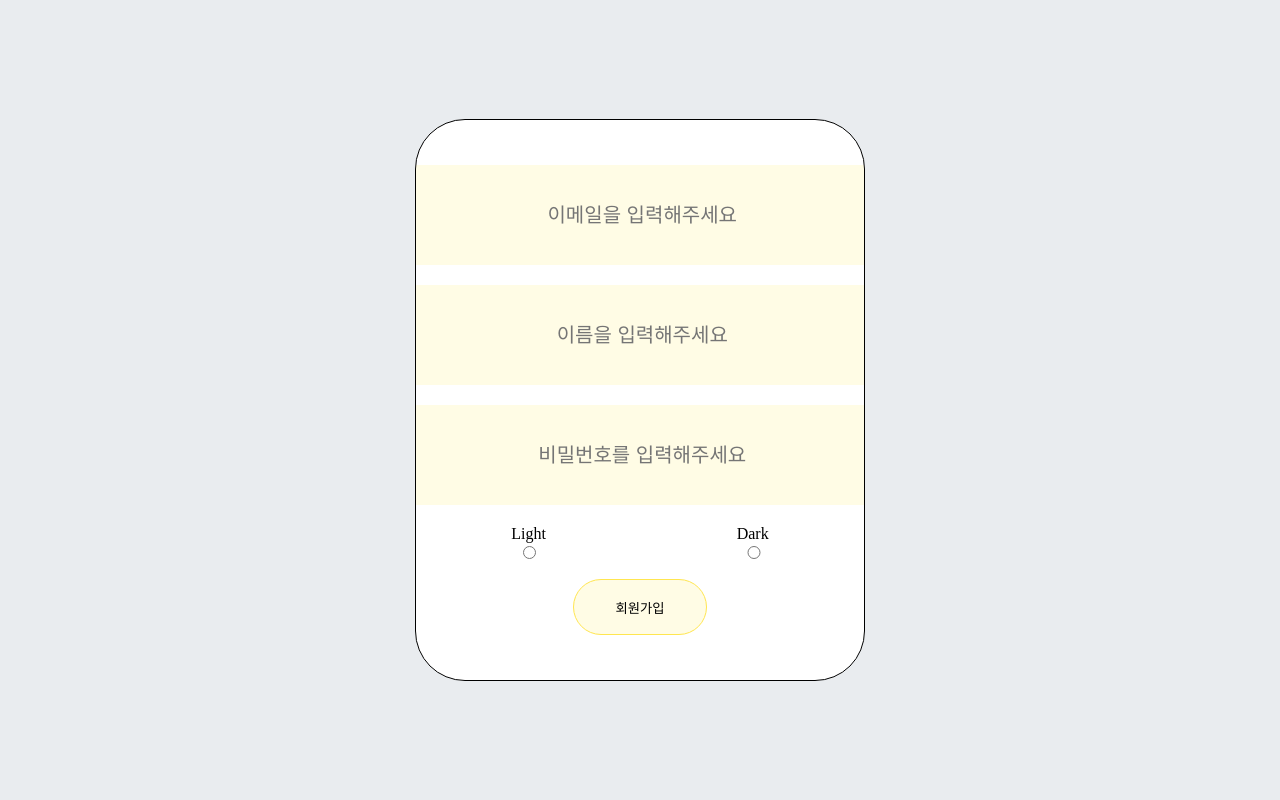
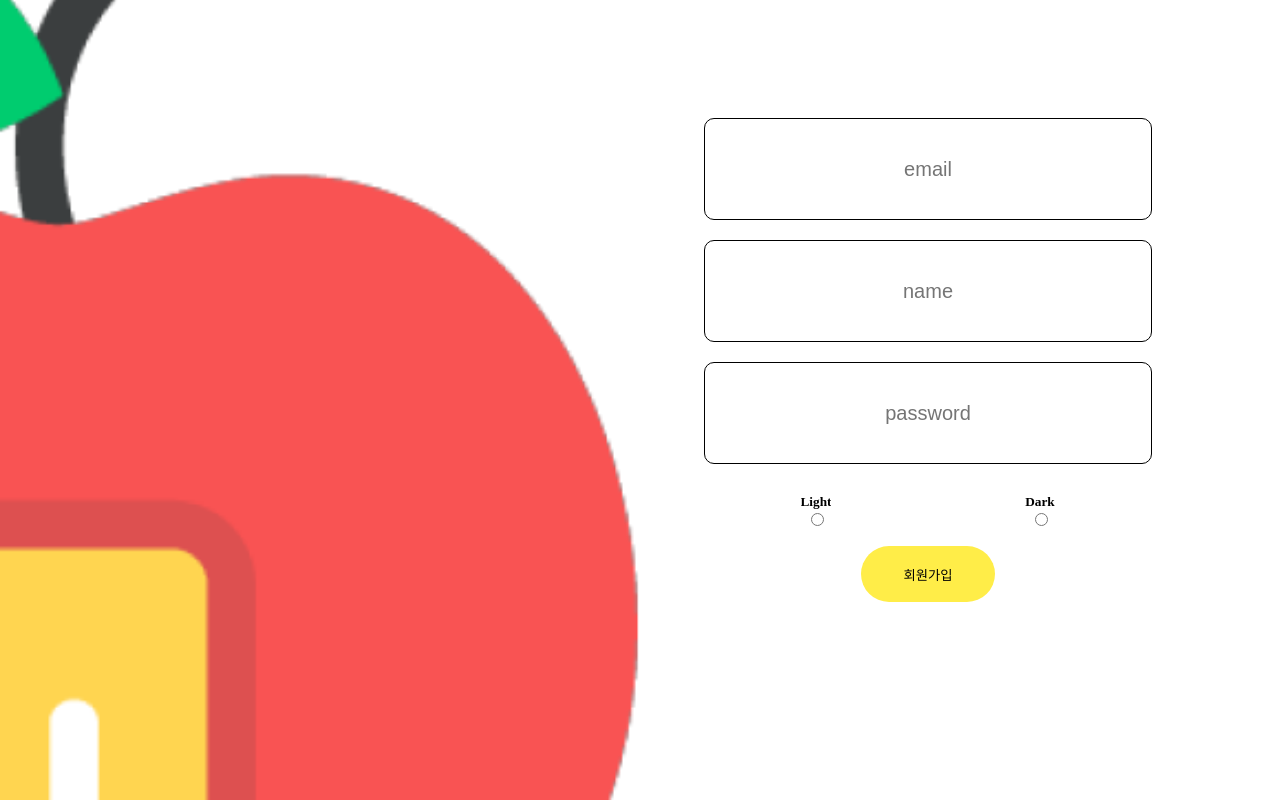
Before and after one commit to Diet-Management/DM_Frontend, a React (Create React App) app: page /signup in a window 1280 px wide. Built offline with nearby package versions, Linux system fonts and the light colour scheme.

Commit message:
main 브랜치에 push해버려서 개고생 중...

```diff
--- a/src/App.tsx
+++ b/src/App.tsx
@@ -13,7 +13,6 @@ function App() {
         <Route path="/" element={<StartPage />} />
         <Route path="/home" element={<HomePage />} />
         <Route path="/notice" element={<NoticePage />} />
-        {/* <Route path="/signin" element={<Login />} /> */}
         <Route path="/signup" element={<SignUp />} />
       </Routes>
     </BrowserRouter>
--- a/src/Components/SignUp/SignUp.tsx
+++ b/src/Components/SignUp/SignUp.tsx
@@ -1,34 +1,53 @@
 import axios from "axios";
 import { useEffect, useState } from "react";
 import * as S from "./Style";
+import apple from '../../Assets/apple.png'
+
+interface information {
+    email: string
+    name: string
+    PW: string
+    theme: string
+}
 
 export default function SignUp() {
 
-    const [inputs, setInputs] = useState({
+    const [inputs, setInputs] = useState<information>({
         email: "",
         name: "",
         PW: "",
+        theme: "",
     });
-    const { email, name, PW} = inputs;
+    const { email, name, PW, theme } = inputs;
 
-    const onChange = (e: any) => {
-        const { value, name } = e.target;
+    const onChange = ({ target }: any) => {
+        const { value, name } = target;
         setInputs({
             ...inputs,
             [name]: value
         });
 
-        console.log(email, PW);
     };
 
     const onSumbit = () => {
+        const regExp_email = /^[0-9a-zA-Z]([-_.]?[0-9a-zA-Z])*@[0-9a-zA-Z]([-_.]?[0-9a-zA-Z])*.[a-zA-Z]{2,3}$/i;
+
+        if (!regExp_email.test(email)) {
+            alert("이메일 형식에 맞게 작성하세요");
+        } else if (name === "") {
+            alert("이름을 작성하세요");
+        } else if (PW === "" || PW.length < 8) {
+            alert("8자 이상의 비밀번호를 작성하세요");
+        } else if (theme === "") {
+            alert("선호하는 테마를 선택하세요");
+        } else {
             axios.post('/v1/member/join', {
-            email: "ang@gmail.com",
-            name: "앙기모딱",
-            password: "1234",
-            theme: "LIGHT",
+                email: email,
+                name: name,
+                password: PW,
+                theme: theme,
             })
-            .then(({data}) => {
+                .then(({ data }) => {
                     console.log(data);
                 })
                 .catch((error) => {
@@ -36,16 +55,21 @@ export default function SignUp() {
                 })
         }
 
+    }
+
+
     return (
         <S.BackgroundContainer>
             <S.BackgroundWrapper>
-                <S.UserWrapper><S.UserInput type="email" name="email" value={email} onChange={onChange} placeholder="이메일을 입력해주세요" /></S.UserWrapper>
-                <S.UserWrapper><S.UserInput type="text" name="email" value={email} onChange={onChange} placeholder="이름을 입력해주세요" /></S.UserWrapper>
-                <S.UserWrapper><S.UserInput type="password" name="PW" value={PW} onChange={onChange} placeholder="비밀번호를 입력해주세요" /></S.UserWrapper>
+                <S.UserWrapper><S.UserInput type="email" name="email" value={email} onChange={onChange} placeholder="email" /></S.UserWrapper>
+                <S.UserWrapper><S.UserInput type="text" name="name" value={name} onChange={onChange} placeholder="name" /></S.UserWrapper>
+                <S.UserWrapper><S.UserInput type="password" name="PW" value={PW} onChange={onChange} placeholder="password" /></S.UserWrapper>
 
                 <S.UserChoiceContainer>
-                    <S.UserChoiceWrapper>Light<input type="radio" /></S.UserChoiceWrapper>
-                    <S.UserChoiceWrapper>Dark<input type="radio" /></S.UserChoiceWrapper>
+                    <h5>Light</h5>
+                    <h5>Dark</h5>
+                    <input type="radio" name="radio" onClick={() => { setInputs({ ...inputs, theme: "LIGHT" }) }} />
+                    <input type="radio" name="radio" onClick={() => { setInputs({ ...inputs, theme: "BLACK" }) }} />
                 </S.UserChoiceContainer>
 
                 <S.UserSumbit onClick={onSumbit}>회원가입</S.UserSumbit>
--- a/src/Components/SignUp/Style.ts
+++ b/src/Components/SignUp/Style.ts
@@ -1,61 +1,61 @@
 import styled from "styled-components";
+import apple from "../../Assets/apple.png"
 
 export const BackgroundContainer = styled.div`
     width: 100vw;
     height: 100vh;
-    display: flex;
     align-items: center;
-    background-color: #E9ECEF;
+    background-image: url(${apple});
+    background-repeat : no-repeat;
+    background-position: left bottom;
+    background-size: 81.6vh;
 `
 
 export const BackgroundWrapper = styled.div`
     width: 35vw;
     min-width: 300px;
     height: 70vh;
-    margin: 0 auto;
     display: flex;
     flex-direction: column;
     justify-content: center;
     align-items: center;
-    border: 1px solid black;
-    border-radius: 50px;
     gap: 20px;
     background-color: white;
+    top: 10vh;
+    right: 10vw;
+    margin-left:auto;
+    position: relative;
 `
 
 export const UserWrapper = styled.div`
     width: 100%;
-    height: 100px;
+    height: auto;
 `
 
 export const UserInput = styled.input`
-    background-color: rgba(255, 230, 80, 0.15);
-    width: 99%;
-    height: 100%;
-    border: 0;
+    width: calc(100% - 2px);
+    height: 100px;
+    border: 1px solid black;
+    border-radius: 10px;
     padding: 0;
-    padding-left: 1%;
     font-size: 20px;
     text-align: center;
 `
 
 export const UserChoiceContainer = styled.div`
     width: 100%;
-    display: flex;
-    justify-content: space-around;
-`
+    display: grid;
+    grid-template-columns: 1fr 1fr;
+    justify-items: center;
+    margin-top: 10px;
 
-export const UserChoiceWrapper = styled.div`
-    width: auto;
-    display: flex;
-    flex-direction: column;
 `
 
 export const UserSumbit = styled.button`
     width: 30%;
     height: 10%;
-    border: 1px solid rgb(255, 230, 80);
+    border: 0;
     border-radius: 100px;
     position: relative;
-    background-color: rgba(255, 230, 80, 0.15);
+    background-color: #FFED48;
 `
```
Also changed, not shown: src/Assets/apple.png (added), src/Style/GrobalStyle.ts (indentation only). Lines whose indentation alone changed are shown as unchanged.
